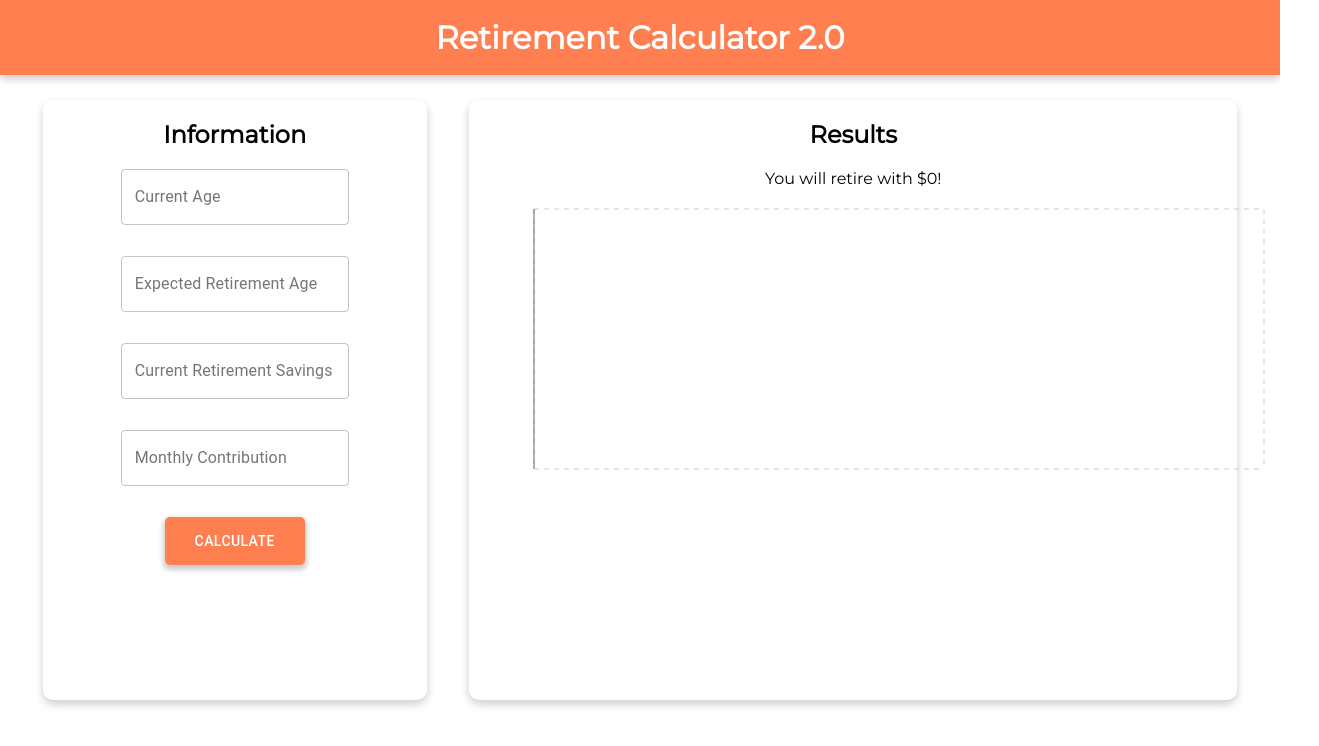
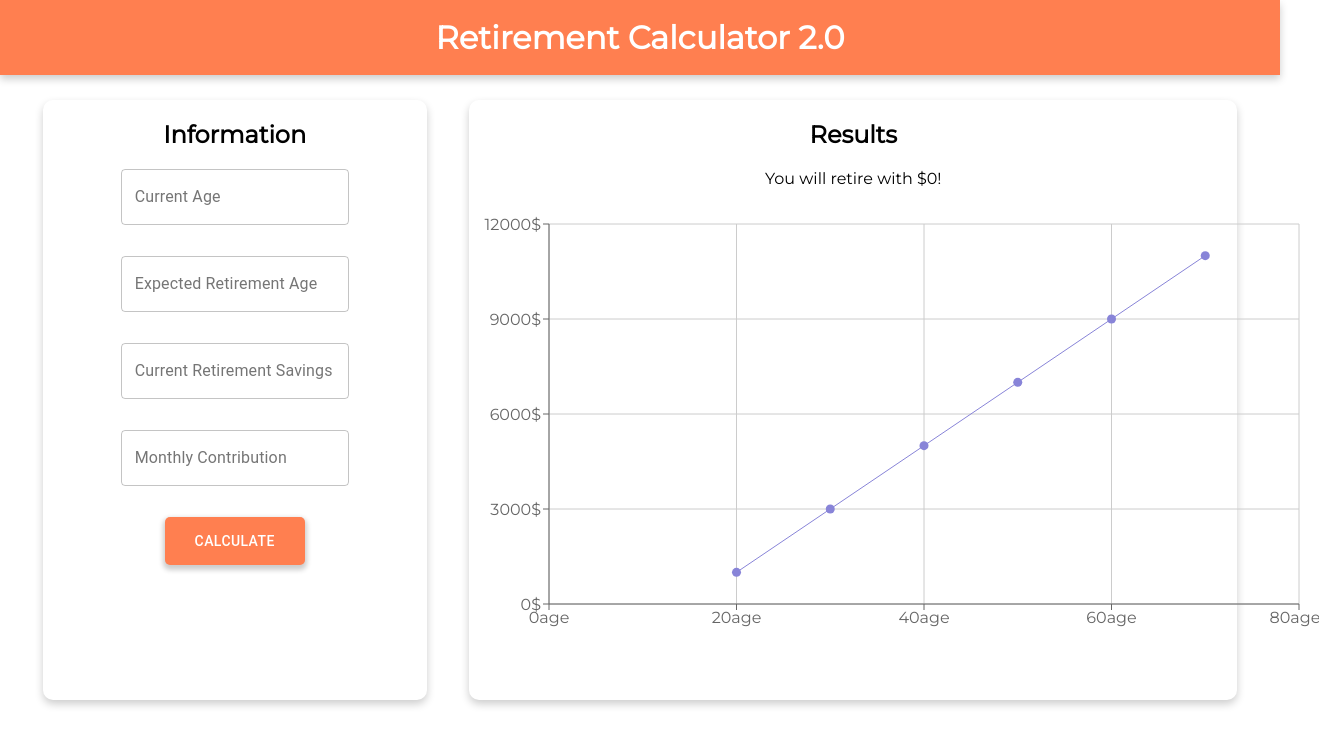
Before and after one commit to zahidkhawaja/Retirement-Calculator-2.0, a React (Create React App) app: page / in a window 1280 px wide. Shown: the top 746 px of the page, 1319 px wide, since content can reach past the window. Built offline with nearby package versions, Linux system fonts and the light colour scheme.

Commit message:
Replace LineChart with ScatterChart, initial mock data

```diff
--- a/src/components/Calculator.js
+++ b/src/components/Calculator.js
@@ -18,6 +18,7 @@ const Calculator = ({ setResult }) => {
             retirementSavings += Math.round(totalToDate);
         };
         setResult(retirementSavings);
+        console.log(values);
     };
 
     const StyledButton = withStyles({
--- a/src/components/Results.js
+++ b/src/components/Results.js
@@ -1,24 +1,43 @@
-import React from "react";
-import { LineChart, Line, CartesianGrid, XAxis, YAxis, Tooltip } from "recharts";
+import React, { useState } from "react";
+import { ScatterChart, Scatter, XAxis, YAxis, CartesianGrid, Tooltip } from "recharts";
 
 const Results = ({ result }) => {
 
-    const data = {
-        "values": []
-    };
+    const [data, setData] = useState({
+        list1: [
+            { x: 20, y: 1000 },
+            { x: 30, y: 3000 },
+            { x: 40, y: 5000 },
+            { x: 50, y: 7000 },
+            { x: 60, y: 9000 },
+            { x: 70, y: 11000 }
+          ]
+    });
+
+    const { list1 } = data;
 
     return (
         <div className = "results">
             <h2>Results</h2>
             <p>You will retire with ${result.toLocaleString()}!</p>
             <div className = "resultschart">
-            <LineChart width={800} height={300} data={data.price}>
-                <Line type="monotone" dataKey="value" stroke="#40E0D0" />
-                <CartesianGrid stroke="#ccc" strokeDasharray="5 5" />
-                <XAxis dataKey="date" interval={3} />
-                <YAxis />
-                <Tooltip />
-                </LineChart>
+            <ScatterChart
+        width={850}
+        height={450}
+        margin={{ top: 20, right: 20, bottom: 20, left: 20 }}
+      >
+        <CartesianGrid />
+        <XAxis type="number" dataKey={"x"} name="age" unit="age" />
+        <YAxis type="number" dataKey={"y"} name="savings" unit="$" />
+        <Tooltip cursor={{ strokeDasharray: "3 3" }} />
+        <Scatter
+          name="Median"
+          data={list1}
+          fill="#8884d8"
+          line
+          shape="circle"
+        />
+      </ScatterChart>
           </div>
         </div>
     )
```
